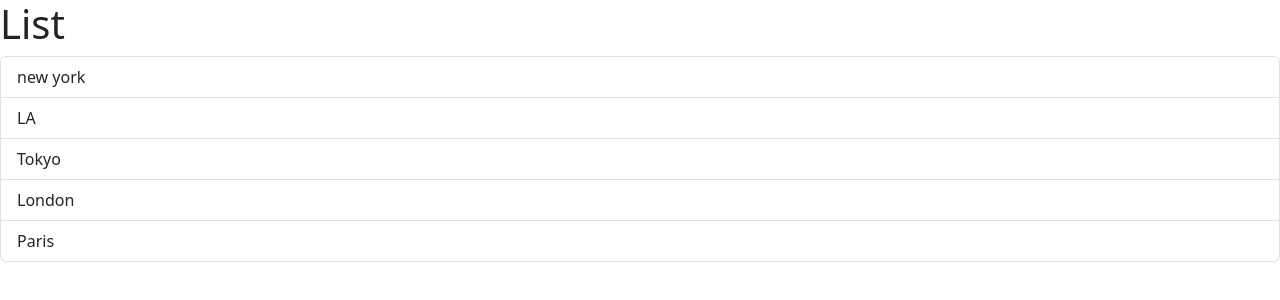
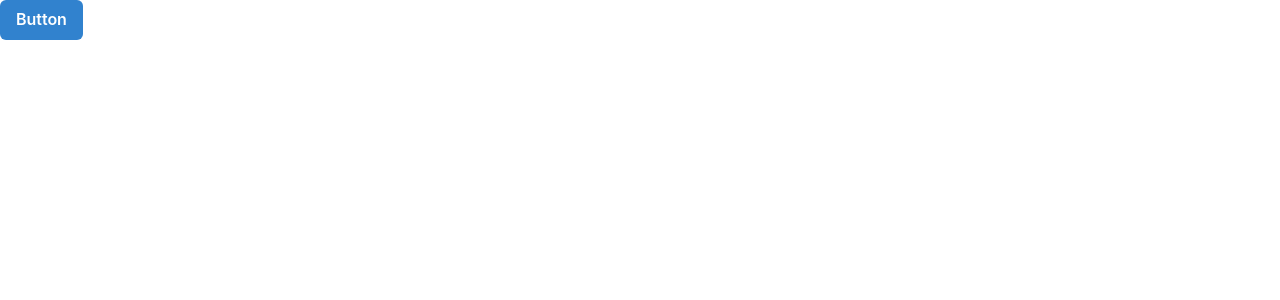
Before and after one commit to EsraaIsmaiel1/Game-hub-React, a React (Vite) app: page / in a window 1280 px wide. Shown: the top 300 px of the page. Built offline with nearby package versions, Linux system fonts and the light colour scheme.

Commit message:
install  chakra ui

```diff
--- a/package.json
+++ b/package.json
@@ -9,7 +9,11 @@
     "preview": "vite preview"
   },
   "dependencies": {
+    "@chakra-ui/react": "^2.8.1",
+    "@emotion/react": "^11.11.1",
+    "@emotion/styled": "^11.11.0",
     "bootstrap": "^5.3.2",
+    "framer-motion": "^10.16.4",
     "react": "^18.2.0",
     "react-dom": "^18.2.0"
   },
--- a/src/App.tsx
+++ b/src/App.tsx
@@ -1,9 +1,11 @@
-import ListGroup from "./components/ListGroup";
+import { Button, ButtonGroup } from '@chakra-ui/react';
 
 function App() {
   return (
-    <div><ListGroup/></div>
-  )
+    <div>
+      <Button colorScheme="blue">Button</Button>
+    </div>
+  );
 }
 
 export default App;
--- a/src/components/ListGroup.tsx
+++ /dev/null
@@ -1,25 +0,0 @@
-import { useState } from 'react';
-
-function ListGroup() {
-  let items = ['new york', 'LA', 'Tokyo', 'London', 'Paris'];
-  const [selectedIndex, setSelectedIndex] = useState(-1);
-  return (
-    <>
-      <h1>List</h1>
-      {items.length === 0 && <p>No items Found</p>}
-      <ul className="list-group">
-        {items.map((item, index) => (
-          <li
-            className={selectedIndex === index ? 'list-group-item active' : 'list-group-item'}
-            key={item}
-            onClick={() => setSelectedIndex(index)}
-          >
-            {item}
-          </li>
-        ))}
-      </ul>
-    </>
-  );
-}
-
-export default ListGroup;
--- a/src/main.tsx
+++ b/src/main.tsx
@@ -1,10 +1,13 @@
-import React from 'react'
-import ReactDOM from 'react-dom/client'
-import App from './App'
-import 'bootstrap/dist/css/bootstrap.css'
+import React from 'react';
+import ReactDOM from 'react-dom/client';
+import { ChakraProvider } from '@chakra-ui/react';
+import App from './App';
+import 'bootstrap/dist/css/bootstrap.css';
 
 ReactDOM.createRoot(document.getElementById('root') as HTMLElement).render(
   <React.StrictMode>
-    <App />
-  </React.StrictMode>,
-)
+    <ChakraProvider>
+      <App />
+    </ChakraProvider>
+  </React.StrictMode>
+);
```
Also changed, not shown: 1 other file (tests, documents, lock files or other folders).
